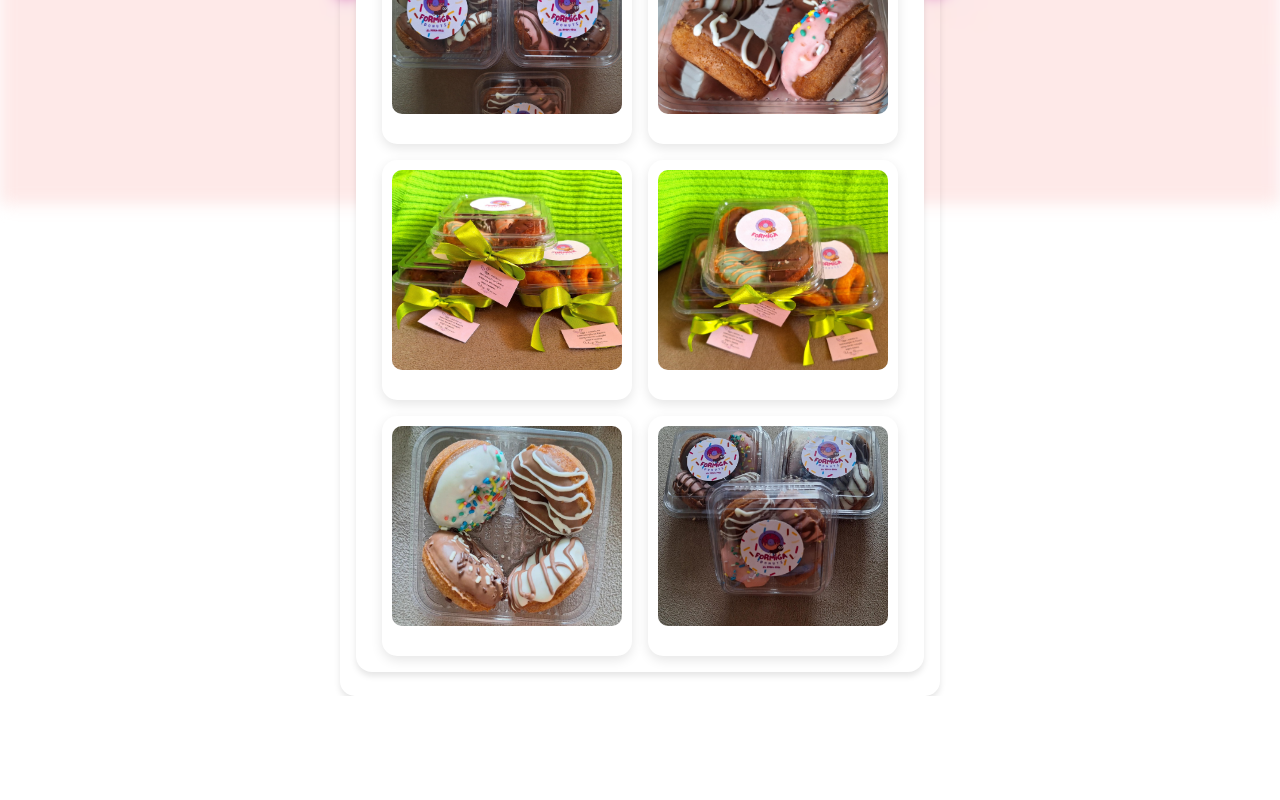
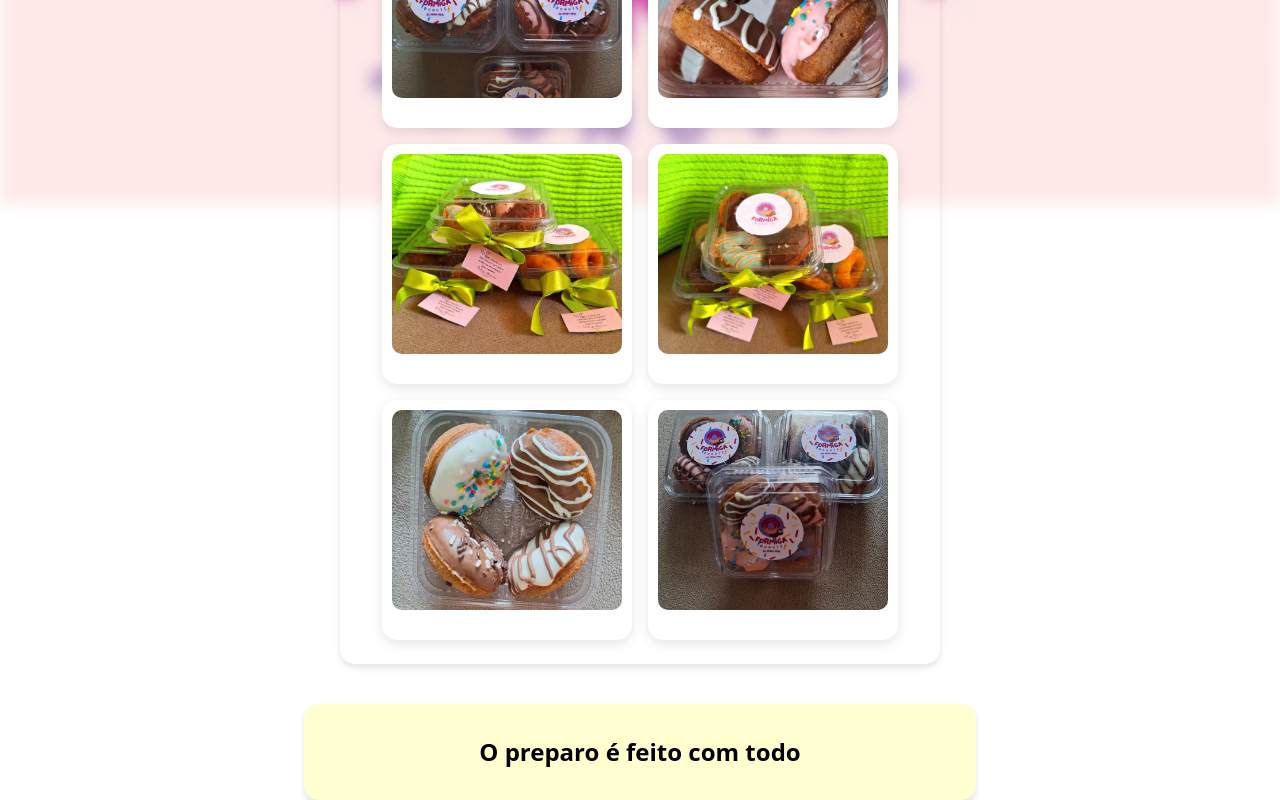
Before and after one commit to RamonFVM/LandingPage-FormigaDonuts, a Vue app: page / in a window 1280 px wide. Shown: the part 1068-1868 px from the top of the page. Before the commit the page ends 1764 px from the top, so only its background shows below. Built offline with nearby package versions, Linux system fonts and the light colour scheme.

Commit message:
mudança no card

```diff
--- a/src/components/MyBody.vue
+++ b/src/components/MyBody.vue
@@ -19,13 +19,18 @@
       </div>
     </div>
 
+    <div class="inset-0 flex justify-center items-center m-10 z-20">
+      <div class="w-full max-w-4xl px-4 rounded-lg overflow-hidden shadow-lg p-6">
 
-    <div class="inset-0 flex justify-center items-center m-19 z-20 ">
-      <div class="w-full max-w-4xl px-4 rounded-lg overflow-hidden shadow-lg p-6 ">
-        <div class="bg-white rounded-2xl shadow-lg overflow-hidden p-4">
           <DonutCard />
-        </div>
       </div>
+    </div>
+
+
+    <div class="bg-[#ffffd0] p-8 rounded-lg shadow-lg max-w-2xl w-3/4 flex justify-center items-center m-10 z-10 mx-auto">
+       <p class="text-center font-bold text-2xl">
+        O preparo é feito com todo
+       </p>
     </div>
   </div>
 </template>
@@ -42,14 +47,12 @@ export default {
 </script>
 
 <style scoped>
-
 .absolute {
   background-size: cover;
   background-position: center;
   filter: blur(8px);
   z-index: -1;
 }
-
 
 .w-full {
   max-width: 100%;
@@ -58,7 +61,6 @@ export default {
 .max-w-4xl {
   max-width: 600px;
 }
-
 
 .rounded-lg {
   border-radius: 15px;
@@ -72,13 +74,11 @@ export default {
   box-shadow: 0 4px 6px rgba(0, 0, 0, 0.1);
 }
 
-
 .donut-card-wrapper img {
   width: 100%;
   height: auto;
   object-fit: cover;
   border-radius: 10px;
-
 }
 
 @media (max-width: 768px) {
```
Also changed, not shown: src/components/DonutCard.vue (indentation only).
